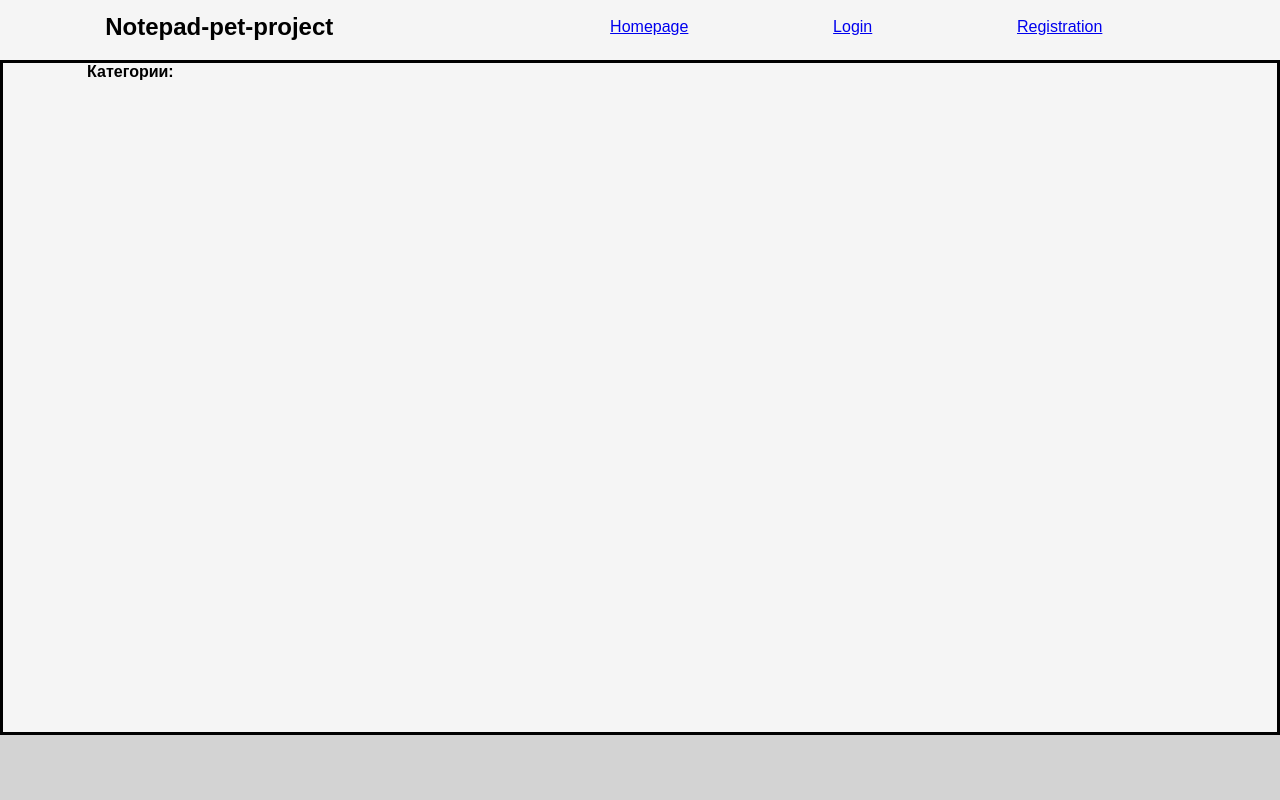
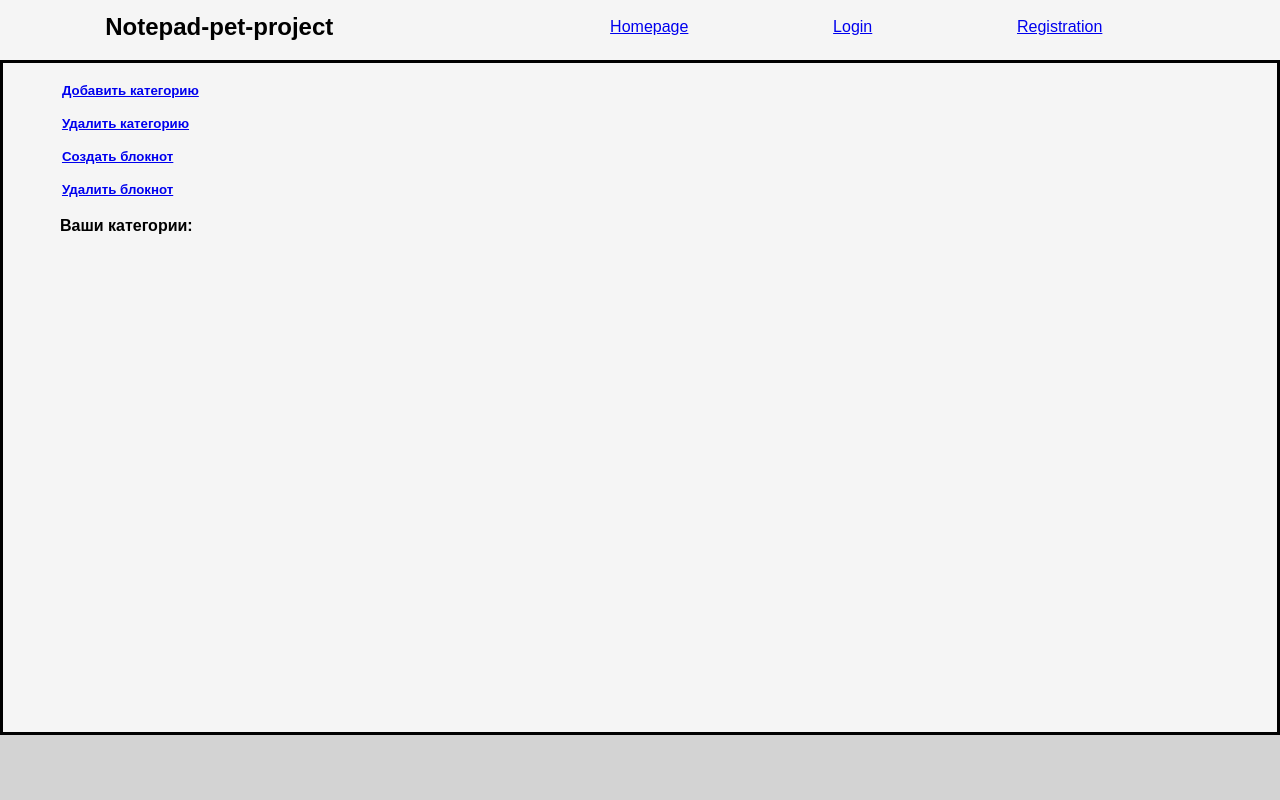
Before and after one commit to RomanRVP/notepad_django, a Django app: page / in a window 1280 px wide. Run offline with Django 3.2, Linux system fonts and the light colour scheme.

Commit message:
add del&add links for notepads&categories in sidebar

```diff
--- a/notepad/static/notepad/css/homepage.css
+++ b/notepad/static/notepad/css/homepage.css
@@ -8,15 +8,26 @@
     width: 20%;
     display: flex;
     justify-content: center;
+    overflow: auto;
 }
 
 .sidebar-list {
     max-width: 100%;
 }
 
+.sidebar-buttons-menu {
+    margin: 2px;
+    width: 100%;
+}
+
+.sidebar-buttons-menu-btn {
+    margin: 1px;
+}
+
 .category-link {
+    margin: 2px;
     text-overflow: ellipsis;
-    overflow: auto;
+    overflow: hidden;
 }
 
 .homepage-content {
--- a/notepad/templates/notepad/homepage.html
+++ b/notepad/templates/notepad/homepage.html
@@ -6,7 +6,21 @@
 
     <div class="sidebar">
         <div class="sidebar-list">
-            <h4>Категории:</h4>
+            <div class="sidebar-buttons-menu">
+                <a href="{% url 'add_category' %}" class="sidebar-buttons-menu-btn">
+                    <h5>Добавить категорию</h5>
+                </a>
+                <a href="{% url 'del_category' %}" class="sidebar-buttons-menu-btn">
+                    <h5>Удалить категорию</h5>
+                </a>
+                <a href="{% url 'add_notepad' %}" class="sidebar-buttons-menu-btn">
+                    <h5>Создать блокнот</h5>
+                </a>
+                <a href="{% url 'del_notepad' %}" class="sidebar-buttons-menu-btn">
+                    <h5>Удалить блокнот</h5>
+                </a>
+            </div>
+            <h4>Ваши категории:</h4>
             <br>
             {% for category in categories_list %}
             <a href="/">
```
